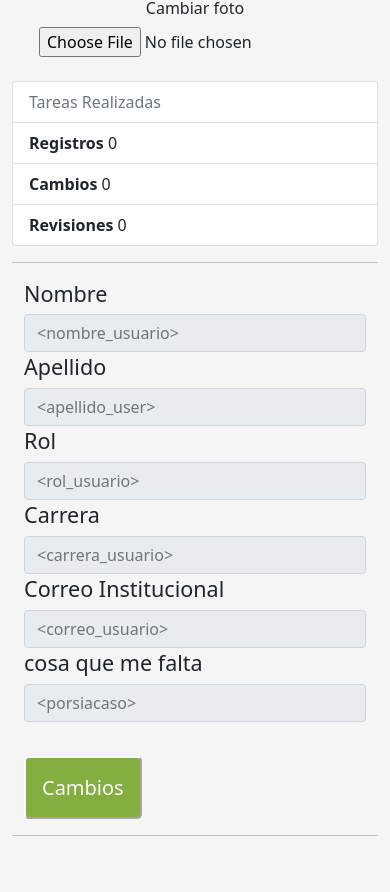
After one commit to checho2001/GAIA-MCUB, a Django app: template templates/profile.html in a window 390 px wide. The commit adds this page. Shown: the part 359-1251 px from the top of the page. Run offline with Django 4.2, Linux system fonts and the light colour scheme; the template is opened without the code that fills it, so the values that code supplies are empty.

Commit message:
Perfil Usuario
Agregado el perfil de usuario y foto al registro

```diff
--- a/static/css/style1.css
+++ b/static/css/style1.css
@@ -55,3 +55,12 @@ nav-link{
     padding-left: .75em;
     padding-right: .75em;
     }
+    .form-group{
+        font-size: 1rem;
+        line-height: 2.15;
+        padding-left: .75em;
+        padding-right: .75em;
+        }
+.color-fondo{
+    background-color: #f5f5f5
+}
--- /dev/null
+++ b/templates/profile.html
@@ -0,0 +1,100 @@
+<!DOCTYPE html>
+<html>
+<head>
+<meta charset="utf-8">
+<title>Perfil</title>
+<link rel="stylesheet" href="../static/css/style1.css" media="screen">
+<link rel="stylesheet" href="../static/fonts/linearicons/style.css" media="screen">
+<link rel="stylesheet" href="../static/css/bootstrap.min.css" >
+<script type="text/javascript" src="../static/js/bootstrap.bundle.min.js"> </script>
+</head>
+    <body class="body-login">
+        <hr>
+        <div class=" container bootstrap snippet">
+        <div class="row">
+            <div class="col-sm-10"><h1>Perfil Personal</h1></div>
+        </div>
+        <div class="row">
+                <div class="col-sm-4">
+            <div class="text-center">
+            <img src="http://ssl.gstatic.com/accounts/ui/avatar_2x.png" class="avatar img-circle img-thumbnail" alt="avatar">
+            <h6>Cambiar foto</h6>
+            <input type="file" class="text-center center-block file-upload">
+            </div>
+        </hr>
+    <br>
+
+        <ul class="list-group">
+        <li class="list-group-item text-muted">Tareas Realizadas <i class="fa fa-dashboard fa-1x"></i></li>
+        <li class="list-group-item text-right"><span class="pull-left"><strong>Registros</strong></span> 0</li>
+        <li class="list-group-item text-right"><span class="pull-left"><strong>Cambios</strong></span> 0</li>
+        <li class="list-group-item text-right"><span class="pull-left"><strong>Revisiones</strong></span> 0</li>
+        </ul>
+
+        </div>
+        <div class="col-sm-8">
+            <div class="tab-content">
+            <div class="tab-pane active" id="home">
+                <hr>
+                    <form class="form" action="##" method="post" id="registrationForm">
+                        <div class="form-group">
+
+                            <div class="col-xs-6">
+                                <label for="nombre"><h4>Nombre</h4></label>
+                                <input type="text" class="form-control" name="nombre id="nombre" placeholder="<nombre_usuario>" disabled>
+                            </div>
+                        </div>
+                        <div class="form-group">
+
+                            <div class="col-xs-6">
+                            <label for="apellido"><h4>Apellido</h4></label>
+                                <input type="text" class="form-control" name="apellido" id="apellido" placeholder="<apellido_user>" disabled>
+                            </div>
+                        </div>
+
+                        <div class="form-group">
+
+                            <div class="col-xs-6">
+                                <label for="rolMuseo"><h4>Rol</h4></label>
+                                <input type="text" class="form-control" name="rolMuseo" id="rolMuseo" placeholder="<rol_usuario>" disabled>
+                            </div>
+                        </div>
+
+                        <div class="form-group">
+                            <div class="col-xs-6">
+                                <label for="carrera"><h4>Carrera</h4></label>
+                                <input type="text" class="form-control" name="carrera" id="carrera" placeholder="<carrera_usuario>" disabled>
+                            </div>
+                        </div>
+                        <div class="form-group">
+
+                            <div class="col-xs-6">
+                                <label for="correo"><h4>Correo Institucional</h4></label>
+                                <input type="email" class="form-control" name="correo" id="correo" placeholder="<correo_usuario>" disabled>
+                            </div>
+                        </div>
+                        <div class="form-group">
+
+                            <div class="col-xs-6">
+                                <label for="porsiacaso"><h4>cosa que me falta</h4></label>
+                                <input type="text" class="form-control" id="porsiacaso" placeholder="<porsiacaso>" disabled>
+                            </div>
+                        </div>
+
+
+                        <div class="form-group">
+                            <div class="col-xs-12">
+                                <br>
+                                    <button class="btn-login btn-lg text-light border-light pull-right" type="submit"><i class="glyphicon glyphicon-ok-sign"></i>Cambios</button>
+                            </div>
+                        </div>
+                    </form>
+
+                <hr>
+
+                </div>
+            </div>
+        </div>
+    </div>
+
+    </body>
```
Also changed, not shown: templates/register.html (+7 -2 lines), templates/ejemplares.html (added).
